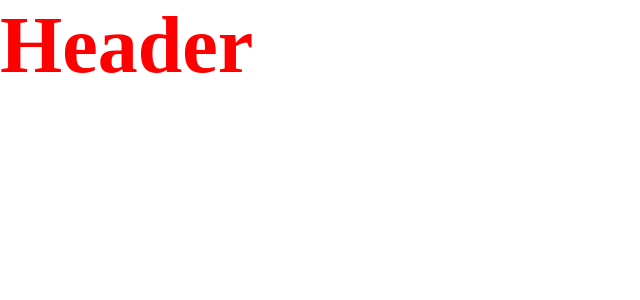
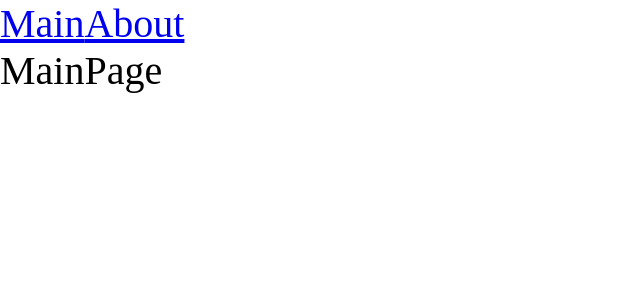
Before and after one commit to Dannicser/ULBI-TV-Advanced-Frontend, a React app: page / in a window 1280 px wide. Shown: the top 300 px of the page, without its empty margins (0-640 px from the left). Built offline with nearby package versions, Linux system fonts and the light colour scheme.

Commit message:
lesson #6 - add code splitting and async chucks

```diff
--- a/src/App/App.tsx
+++ b/src/App/App.tsx
@@ -1,11 +1,24 @@
+import { Suspense } from "react";
+
+import { Route, Routes } from "react-router-dom";
+
 import { Header } from "../components/Header/Header";
+
+import { MainPageAsync } from "../page/MainPage/MainPage.async";
+import { AboutPageAsync } from "../page/AboutPage/AboutPage.async";
 
 import "../style/index.scss";
 
-export const App = () => {
+export const App: React.FC = () => {
   return (
     <div className="app">
-      <Header />
+      <Header />{" "}
+      <Suspense fallback={<div>...</div>}>
+        <Routes>
+          <Route path="/" element={<MainPageAsync />} />
+          <Route path="/about" element={<AboutPageAsync />} />
+        </Routes>{" "}
+      </Suspense>
     </div>
   );
 };
--- a/src/components/Header/Header.module.scss
+++ b/src/components/Header/Header.module.scss
@@ -1,3 +1,5 @@
 .hdr {
-  color: red;
+  background-color: red;
+  width: 100%;
+  height: 50px;
 }
--- a/src/components/Header/Header.tsx
+++ b/src/components/Header/Header.tsx
@@ -1,5 +1,16 @@
+import { Link } from "react-router-dom";
+
 import classes from "./Header.module.scss";
 
 export const Header = () => {
-  return <h1 className={classes.hdr}>Header</h1>;
+  return (
+    <>
+      <Link to={"/"}>
+        <span className={""}>Main</span>
+      </Link>
+      <Link to={"/about"}>
+        <span className={""}>About</span>
+      </Link>
+    </>
+  );
 };
--- a/src/index.tsx
+++ b/src/index.tsx
@@ -2,4 +2,11 @@
 
 import { App } from "./App/App";
 
-render(<App />, document.getElementById("root"));
+import { BrowserRouter } from "react-router-dom";
+
+render(
+  <BrowserRouter>
+    <App />
+  </BrowserRouter>,
+  document.getElementById("root")
+);
--- /dev/null
+++ b/src/page/AboutPage/AboutPage.async.tsx
@@ -0,0 +1,5 @@
+import { lazy } from "react";
+
+export const AboutPageAsync = lazy(() => import("./AboutPage"));
+
+// компонент должен экспортироваться по дефолту (Который в импорте)
--- /dev/null
+++ b/src/page/AboutPage/AboutPage.tsx
@@ -0,0 +1,5 @@
+const AboutPage: React.FC = () => {
+  return <div>AboutPage</div>;
+};
+
+export default AboutPage;
--- /dev/null
+++ b/src/page/MainPage/MainPage.async.tsx
@@ -0,0 +1,3 @@
+import { lazy } from "react";
+
+export const MainPageAsync = lazy(() => import("./MainPage"));
--- /dev/null
+++ b/src/page/MainPage/MainPage.tsx
@@ -0,0 +1,5 @@
+const MainPage: React.FC = () => {
+  return <div>MainPage</div>;
+};
+
+export default MainPage;
```
Also changed, not shown: tsconfig.json (+4 -3 lines), 1 other file (tests, documents, lock files or other folders).
